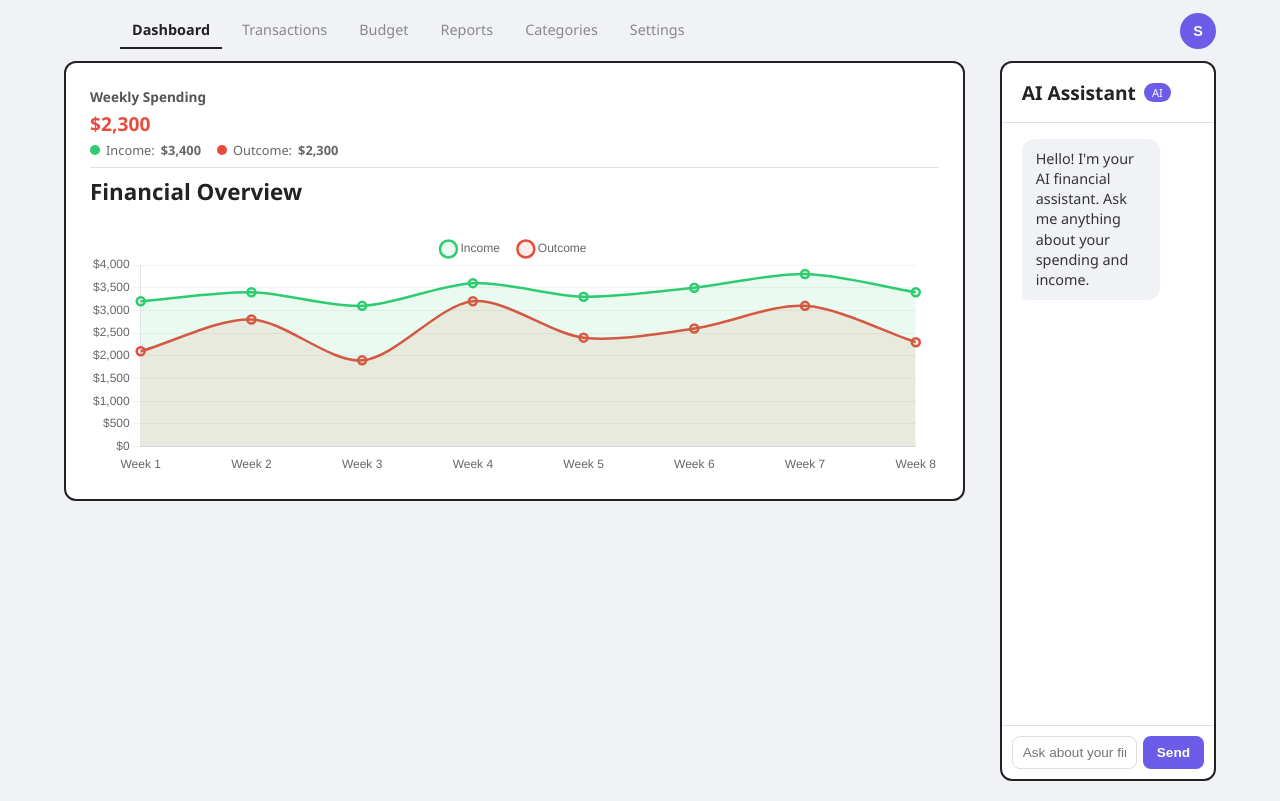
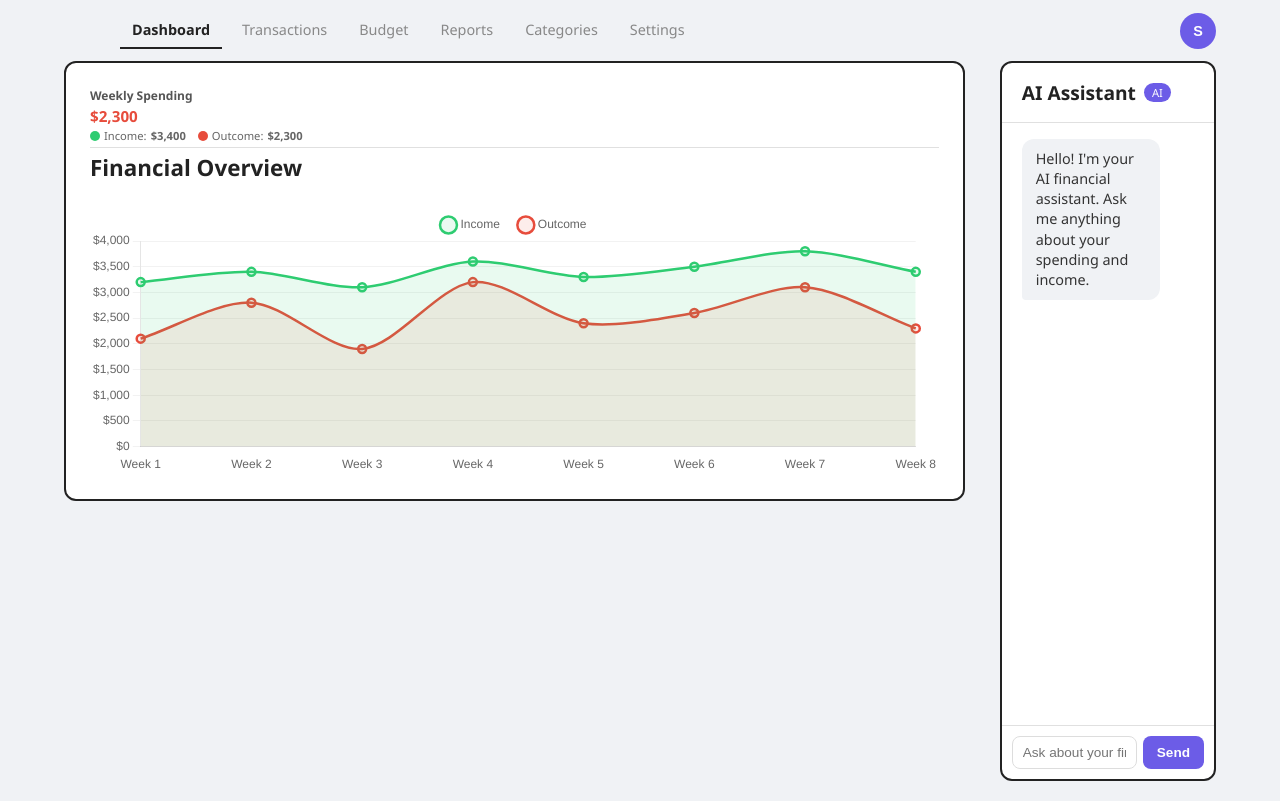
Before and after one commit to James-hg/MountMadness2026, a React (Create React App) app in the folder frontend/: page / in a window 1280 px wide. Built offline with nearby package versions, Linux system fonts and the light colour scheme; no server answers; sample sign-in values are in the browser's storage.

Commit message:
Reduce financial overview panel height and shrink weekly spending box

```diff
--- a/frontend/src/App.css
+++ b/frontend/src/App.css
@@ -116,34 +116,34 @@ body {
 }
 
 .weekly-spending {
-    margin-bottom: 8px;
-    padding-bottom: 8px;
+    margin-bottom: 4px;
+    padding-bottom: 4px;
     border-bottom: 1px solid #e0e0e0;
 }
 
 .weekly-spending h3 {
-    font-size: 0.85rem;
+    font-size: 0.75rem;
     color: #555;
-    margin-bottom: 4px;
+    margin-bottom: 2px;
 }
 
 .spending-amount {
-    font-size: 1.2rem;
+    font-size: 0.95rem;
     font-weight: 700;
     color: #e74c3c;
 }
 
 .spending-details {
     display: flex;
-    gap: 16px;
-    margin-top: 4px;
+    gap: 12px;
+    margin-top: 2px;
 }
 
 .detail-item {
     display: flex;
     align-items: center;
-    gap: 6px;
-    font-size: 0.8rem;
+    gap: 4px;
+    font-size: 0.7rem;
     color: #666;
 }
 
```
